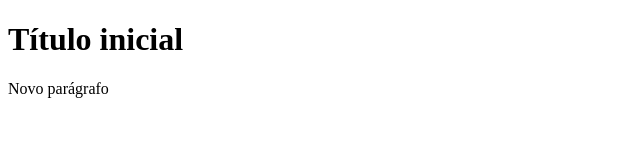
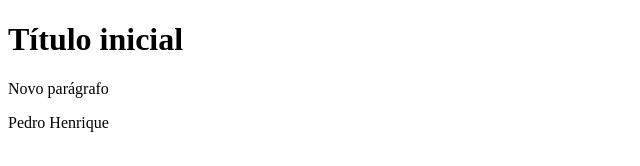
Before and after one commit to pedrocorreahr312/atividade-github, a plain HTML site: page index.html in a window 1280 px wide. Shown: the whole page, without its empty margins (0-640 px from the left). Drawn offline with Linux system fonts and the light colour scheme.

Commit message:
commit 2

```diff
--- a/index.html
+++ b/index.html
@@ -7,5 +7,6 @@
 <body>
   <h1>Título inicial</h1>
   <p>Novo parágrafo</p>
+    <p>Pedro Henrique</p>
 </body>
 </html>
```
